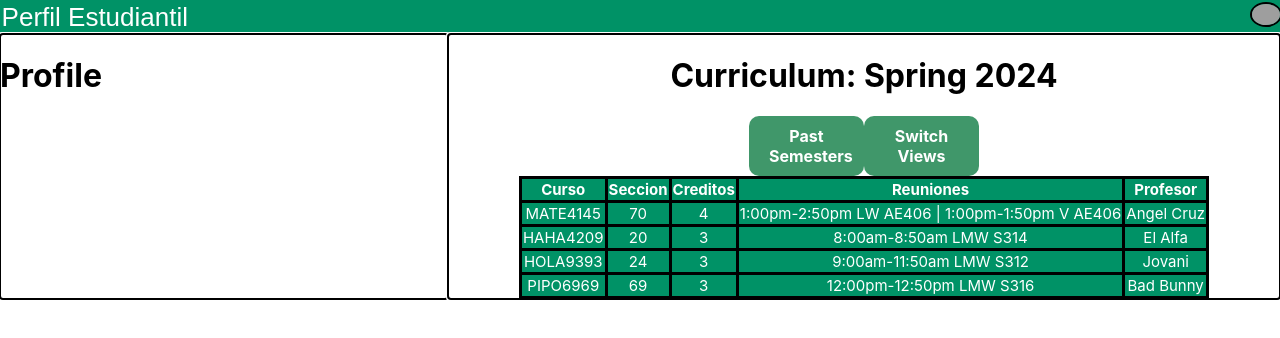
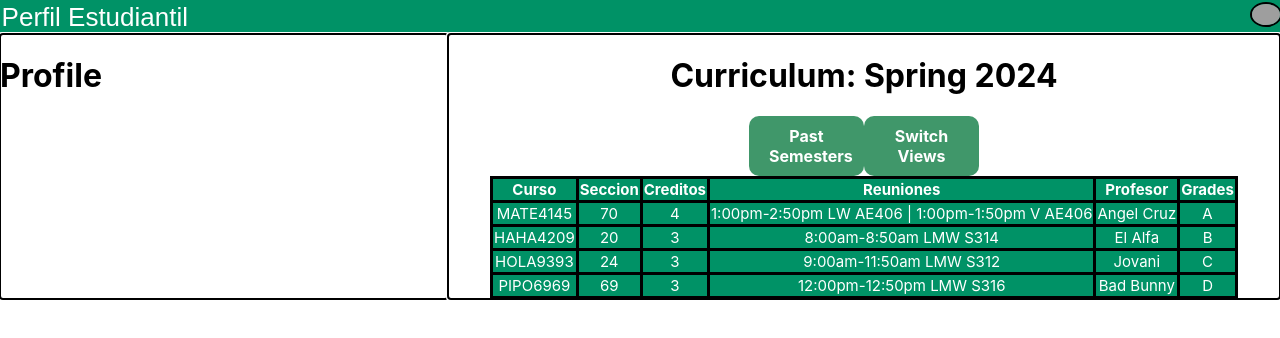
Before and after one commit to uprm-inso4101-2023-2024-s2/semester-project-studentenrollmentsystem, a React (Create React App) app: page / in a window 1280 px wide. Shown: the top 338 px of the page. Built offline with nearby package versions, Linux system fonts and the light colour scheme; grey boxes are pictures that could not be loaded.

Commit message:
Implemented Grade View

```diff
--- a/src/components/courseTable.js
+++ b/src/components/courseTable.js
@@ -33,6 +33,7 @@ export default function Coursetable()
                         <th>Creditos</th>
                         <th>Reuniones</th>
                         <th>Profesor</th>
+                        <th>Grades</th>
                         </tr>
                     </thead>
                     <tbody>
@@ -43,6 +44,7 @@ export default function Coursetable()
                                 <td>{row.Creditos}</td>
                                 <td>{row.Reuniones}</td>
                                 <td>{row.Profesor}</td>
+                                <td>{row.Grades}</td>
                             </tr>
                         ))}
                     </tbody>
--- a/src/components/courseTable2.js
+++ b/src/components/courseTable2.js
@@ -10,8 +10,8 @@ export default function Coursetable2()
             <th>Seccion</th>
             <th>Creditos</th>
             <th>Horarios</th>
-            <th>Profesor</th>
-            <th>Info. Adicional</th>
+            <th>Professor</th>
+            <th>Grades</th>
         </tr>
         <tr>
             <td>MATE3031</td>
```
Also changed, not shown: src/dummydata/dumbdata.csv.
